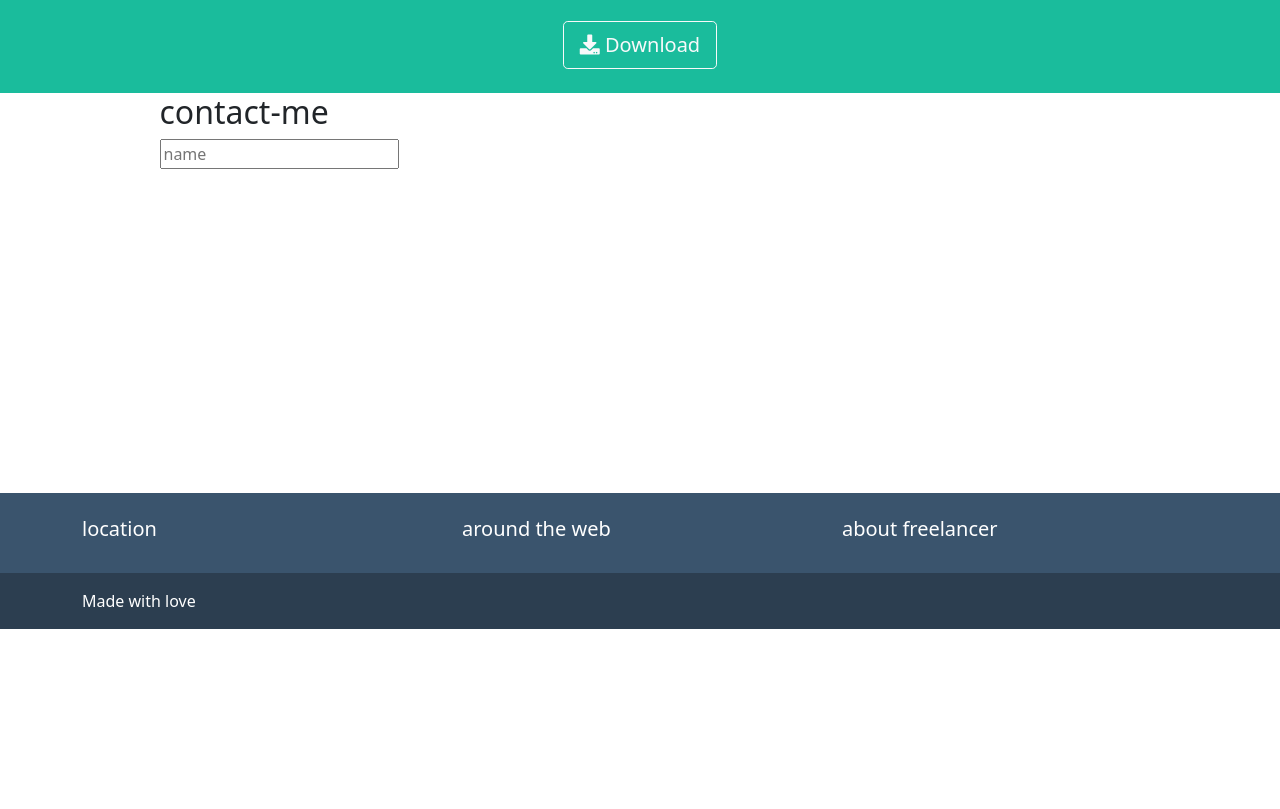
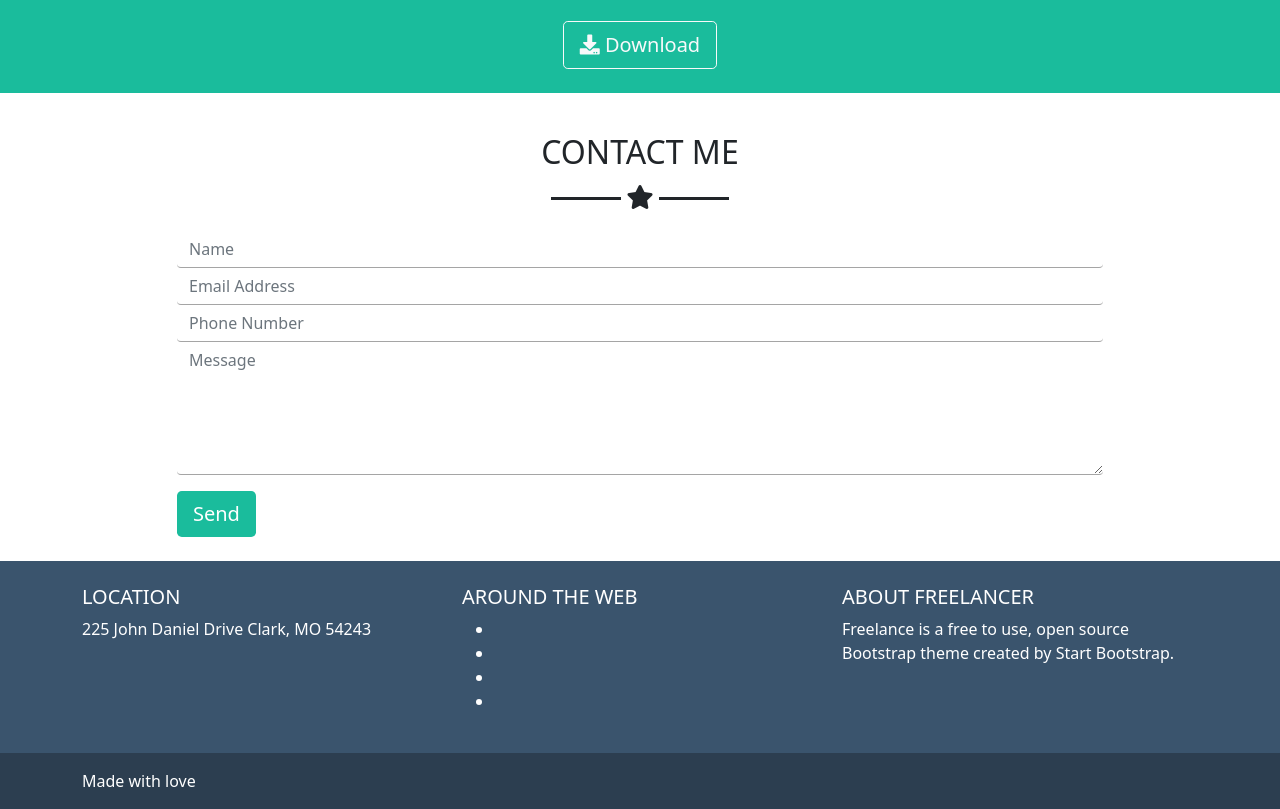
Before and after one commit to Difelice-e/html-css-bootstrap-freelancer, a plain HTML site: page index.html in a window 1280 px wide. Shown: the part 1548-2357 px from the top of the page. Before the commit the page ends 2177 px from the top, so only its background shows below. Drawn offline with nearby package versions, Linux system fonts and the light colour scheme.

Commit message:
inizio footer

```diff
--- a/css/style.css
+++ b/css/style.css
@@ -52,21 +52,15 @@
     border-radius: 10px;
 }
 
-#contact .container {
-    max-width: 985px;
-}
-
-#contact {
-    min-height: 400px;
-}
-
-footer {
-    color: white;
+/* CONTATTI */
+#contact input, #contact textarea {
+    border: none;
+    border-bottom: 1px solid rgb(165, 165, 165);
 }
 
 
 
-
+/* RESPONSIVE */
 @media all and (min-width:768px) {
     .about_text {
         column-count: 2;
--- a/index.html
+++ b/index.html
@@ -27,7 +27,8 @@
                 <div class="collapse navbar-collapse" id="navbarSupportedContent">
                     <ul class="navbar-nav ms-auto mb-2 mb-lg-0">
                         <li class="nav-item">
-                            <a class="nav-link active text-uppercase" aria-current="page" href="#portfolio">Portfolio</a>
+                            <a class="nav-link active text-uppercase" aria-current="page"
+                                href="#portfolio">Portfolio</a>
                         </li>
                         <li class="nav-item">
                             <a class="nav-link active text-uppercase" href="#about">About</a>
@@ -145,37 +146,54 @@
             </div>
         </section>
 
-        <section id="contact">
+        <section id="contact" class="py-4">
             <div class="container">
-                <div class="row">
-                    <div class="col-12">
-                        <h2>contact-me</h2>
+                <div class="row justify-content-center">
+                    <div class="col-12 col-lg-10 d-flex flex-column align-items-center py-3">
+                        <h2 class="text-uppercase">Contact me</h2>
+                        <div class="star_icon">
+                            <i class="fas fa-star"></i>
+                        </div>
                     </div>
                 </div>
 
-                <div class="row">
-                    <div class="col-12">
-                        <form action="">
-                            <input type="text" name="name" placeholder="name">
-                        </form>
+                <div class="row justify-content-center">
+                    <div class="col-12 col-lg-10 d-flex flex-column">
+                        <input type="name" class="form-control" id="exampleFormControlInput1" placeholder="Name">
+                        <input type="email" class="form-control" id="exampleFormControlInput1"
+                            placeholder="Email Address">
+                        <input type="phone-number" class="form-control" id="exampleFormControlInput1"
+                            placeholder="Phone Number">
+                        <textarea class="form-control mb-3" id="exampleFormControlTextarea1" placeholder="Message"
+                            rows="5"></textarea>
+                        <button type="input"
+                            class="btn btn-primary btn-lg align-self-start bg_green border-0">Send</button>
                     </div>
                 </div>
             </div>
         </section>
     </main>
 
-    <footer>
+    <footer class="text-white">
         <section class="bg_grey py-4">
             <div class="container">
                 <div class="row">
                     <div class="col-12 col-md-4">
-                        <h5>location</h5>
+                        <h5 class="text-uppercase">location</h5>
+                        <p>225 John Daniel Drive Clark, MO 54243</p>
                     </div>
                     <div class="col-12 col-md-4">
-                        <h5>around the web</h5>
+                        <h5 class="text-uppercase">around the web</h5>
+                        <ul>
+                            <li></li>
+                            <li></li>
+                            <li></li>
+                            <li></li>
+                        </ul>
                     </div>
                     <div class="col-12 col-md-4">
-                        <h5>about freelancer</h5>
+                        <h5 class="text-uppercase">about freelancer</h5>
+                        <p>Freelance is a free to use, open source Bootstrap theme created by <span>Start Bootstrap</span>.</p>
                     </div>
                 </div>
             </div>
```
